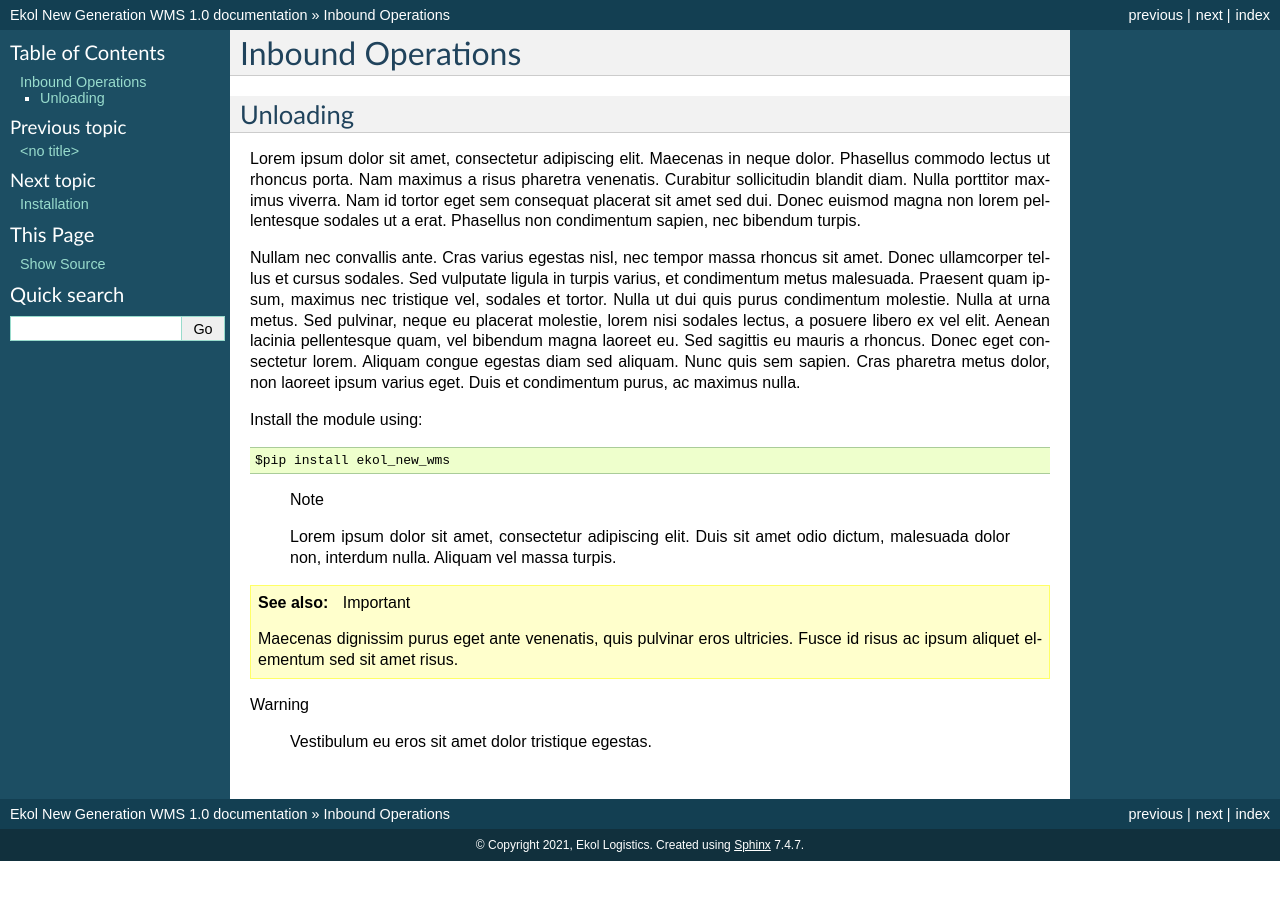
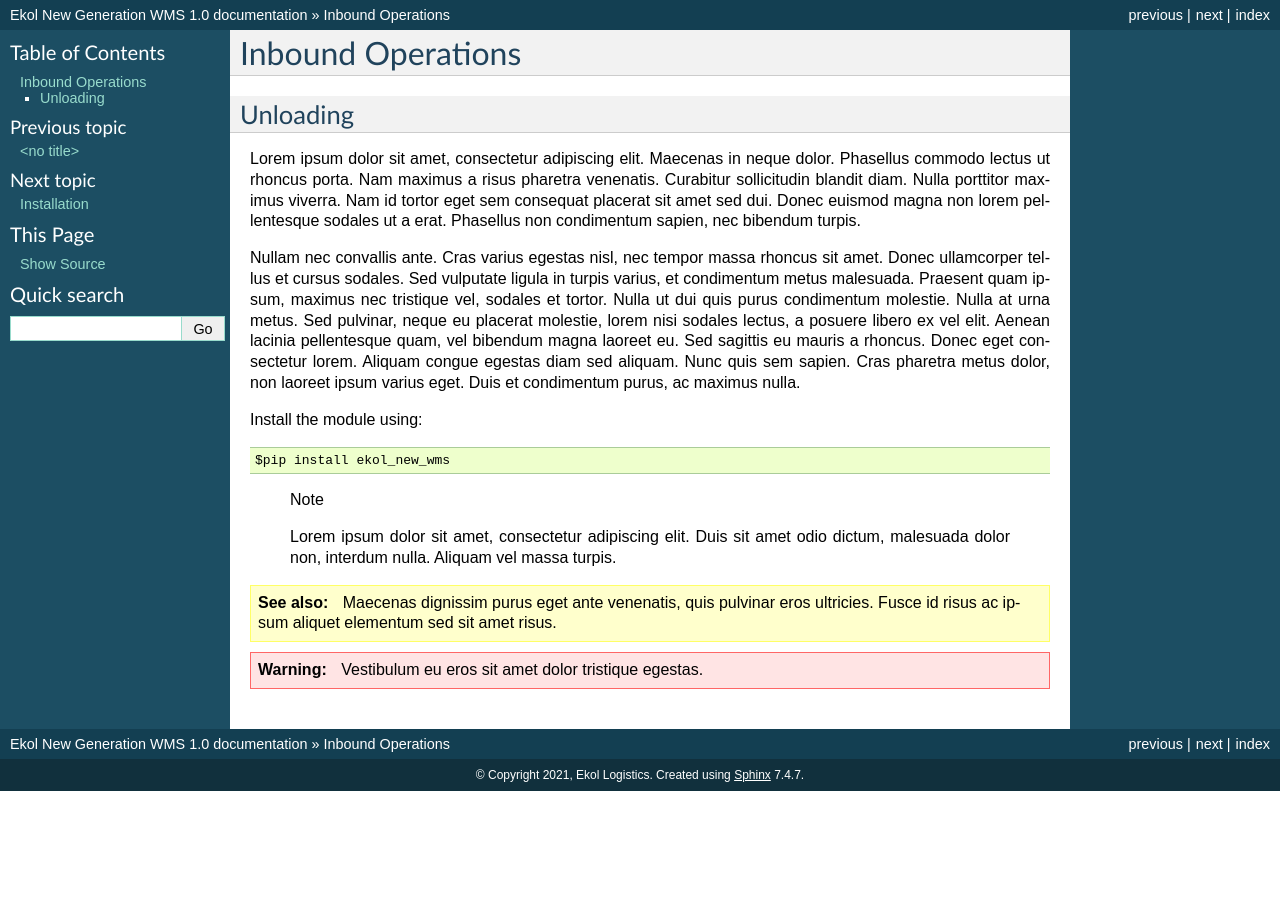
Before and after one commit to muratturkcelik/ekol-new-wms, a Sphinx documentation site: the page built from docs/inbound.rst, in a window 1280 px wide. Built offline with Sphinx 7.4.7, drawn with Linux system fonts in a browser that asks for light colours.

Commit message:
Update inbound.rst

```diff
--- a/docs/inbound.rst
+++ b/docs/inbound.rst
@@ -16,10 +16,10 @@
 
    Lorem ipsum dolor sit amet, consectetur adipiscing elit. Duis sit amet odio dictum, malesuada dolor non, interdum nulla. Aliquam vel massa turpis.
 
-.. seealso:: Important
+.. seealso::
 
    Maecenas dignissim purus eget ante venenatis, quis pulvinar eros ultricies. Fusce id risus ac ipsum aliquet elementum sed sit amet risus.
 
-Warning
+.. warning::
 
    Vestibulum eu eros sit amet dolor tristique egestas.
```
